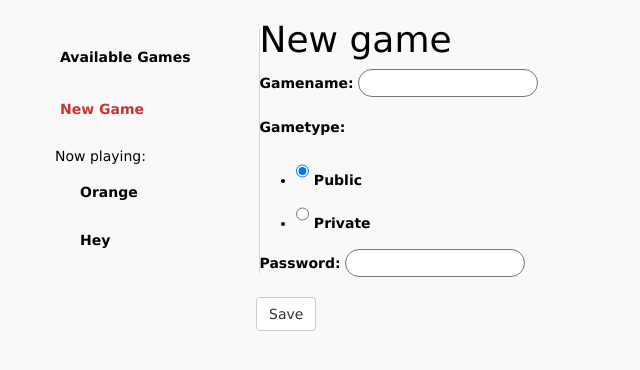
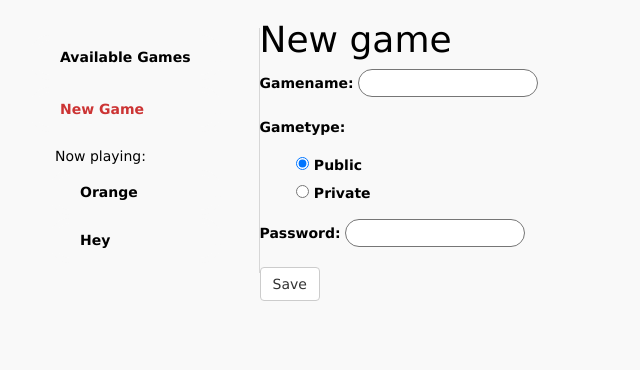
Before and after one commit to apofis96/The_777stones, a Django app: page /game/new in a window 1280 px wide. Shown: the part 242-612 px from the top of the page, without its empty margins (0-640 px from the left). Run offline with Django 3.2, Linux system fonts and the light colour scheme; a user stored in the database is signed in; data comes from the database, SQL or seed files in the repository; both versions use the stored data as it was after the commit; some libraries are stand-ins or nearby versions.

Commit message:
П О П Р А В О Ч К И

```diff
--- a/game/views.py
+++ b/game/views.py
@@ -1,4 +1,5 @@
 from django.shortcuts import render
+import random
 from django.contrib.auth.decorators import login_required
 from django.shortcuts import redirect
 from .forms import NewGameForm
@@ -31,11 +32,11 @@ def game(request):
     activeGames = activeGames.exclude(isCompleted=True)
     return render(
         request, 'game/game.html', {'userGames': activeGames,
+                                    'public': games.exclude(isPublic=False).count(),
                                     'games': games,
                                     'allgamesstats': {
                                         'available': games.count(),
-                                        'inProgress': Game.objects.filter(Q(secondPlayerID__isnull=False),
-                                                                           isCompleted=False).count()
+                                        'inProgress': Game.objects.filter(isCompleted=False).count()
                                     }}
     )
 @login_required()
@@ -67,6 +68,9 @@ def newGame(request):
 @login_required()
 def joinGame(request):
     id = request.GET.get("id")
+    if id == 'r':
+        games = Game.objects.filter(isCompleted=False, isPublic=True)
+        id = games[random.randint(0, games.count())].id
     games = Game.objects.filter(isCompleted=False, pk=id)
     if games[0]:
         request.session.modified = True
@@ -156,8 +160,9 @@ def playGame(request):
                 owScore += 1
     currGame.ownerScore = owScore
     currGame.secondPlayerScore = secScore
-    if moves[0].ownerMove is None or moves[0].secondPlayerMove is None:
-        moves = moves[1:]
+    if moves.count() > 0:
+        if moves[0].ownerMove is None or moves[0].secondPlayerMove is None:
+            moves = moves[1:]
 
     move = request.POST.get('move')
     if move == 'e':
--- a/static/css/styles.css
+++ b/static/css/styles.css
@@ -219,6 +219,13 @@ nav{
         position: absolute;
         right: 50px;
     }
+form ul{
+    list-style-type: none;
+
+}
+form ul li input{
+    height: auto;
+}
 
 form input{
     margin-bottom: 10px;
--- a/templates/game/game.html
+++ b/templates/game/game.html
@@ -3,7 +3,11 @@
 {% block content %}
     {% if games.count > 0 %}
         <div id="allgames-top">
-            <span id="allgames-top-create">Didn't find one? <a href="{% url 'New Game' %}"> New game</a></span>
+            <span id="allgames-top-create">
+                {% if public > 0 %}Can't choose? <a href="{% url 'Join Game' %}?id=r">Randomize</a>
+                {% else %} Sorry, nothing to randomize. <a href="{% url 'New Game' %}">Create game</a>
+                    {% endif %}
+            </span>
             <span id="allgames-top-stats">Available Games: {{ allgamesstats.available }}, now playing {{ allgamesstats.inProgress }}</span>
         </div>
         <h1>Choose the one you like: </h1>
```
Also changed, not shown: db.sqlite3.
